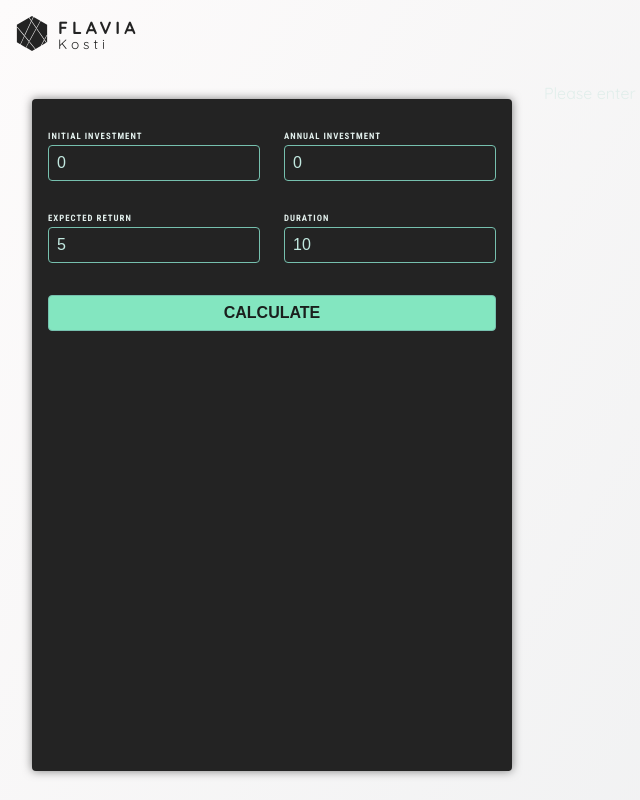
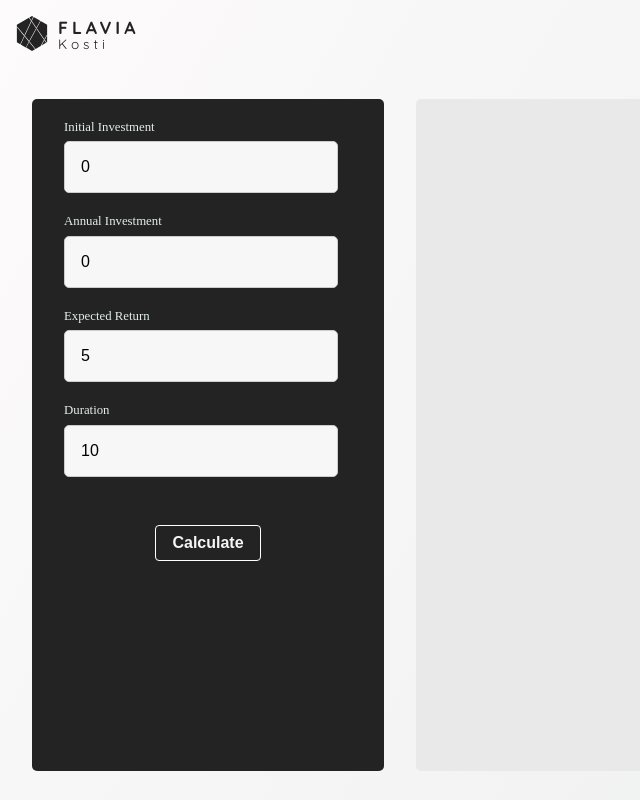
Before and after one commit to flavia3107/angular-invest-mini-project, an Angular app: page / in a window 1280 px wide. Shown: the whole page, without its empty margins (0-640 px from the left). Built offline with nearby package versions, Linux system fonts and the light colour scheme.

Commit message:
Investment-Calculator: Re-design P2

```diff
--- a/src/app/investment-result/investment-result.component.css
+++ b/src/app/investment-result/investment-result.component.css
@@ -17,3 +17,10 @@ table tbody {
     font-size: 0.85rem;
     color: #c2e9e0;
 }
+
+.result-container {
+    background: #e9e9e9;
+    height: 100%;
+    margin: 2rem 2rem 2rem 0;
+    border-radius: 5px;
+}
--- a/src/app/investment-result/investment-result.component.html
+++ b/src/app/investment-result/investment-result.component.html
@@ -1,3 +1,4 @@
+<div class="result-container">
     @if (!results()) {
     <p class="center">Please enter some values and press "Calculate".</p>
     } @else {
@@ -24,3 +25,4 @@
         </tbody>
     </table>
     }
+</div>
--- a/src/app/user-input/user-input.component.css
+++ b/src/app/user-input/user-input.component.css
@@ -1,36 +1,34 @@
 form {
-    padding: 1rem;
-    max-width: 30rem;
+    padding: 1rem 2rem;
+    width: 22rem;
     margin: 2rem;
-    border-radius: 4px;
-    box-shadow: 0 0 10px rgba(0, 0, 0, 0.5);
+    border-radius: 5px;
     height: 100%;
     background-color: #232323;
-}
-
-.input-group {
     display: flex;
-    justify-content: space-evenly;
-    gap: 1.5rem;
+    flex-direction: column;
+    align-items: center;
+    overflow: auto;
 }
 
 label {
-    display: block;
-    margin-bottom: 0.25rem;
-    font-family: "Roboto Condensed", sans-serif;
-    font-size: 0.55rem;
-    font-weight: bold;
-    text-transform: uppercase;
-    letter-spacing: 1px;
+    font-family: serif;
+    font-size: 0.8rem;
+}
+
+p {
+    width: 100%;
+    margin-top: 0;
 }
 
 input {
-    width: 100%;
-    padding: 0.5rem;
-    border: 1px solid #76c0ae;
-    border-radius: 0.25rem;
-    background-color: transparent;
-    color: #c2e9e0;
+    width: 95%;
+    border: 1px solid #ccc;
+    background: #f7f7f7;
+    padding: 1rem;
+    border-radius: 5px;
+    resize: none;
+    margin: 0.4rem auto 0;
     font-size: 1rem;
 }
 
@@ -39,16 +37,16 @@ input:focus-visible {
 }
 
 button {
-    width: 100%;
-    padding: 0.5rem;
-    border: 1px solid #76c0ae;
+    padding: 0.5rem 1rem;
+    border: 1px solid #ffffff;
     border-radius: 0.25rem;
-    background-color: #83e6c0;
-    color: #1a1f1d;
+    background-color: #232323;
+    color: #f6f6f6;
     font-size: 1rem;
     font-weight: bold;
-    text-transform: uppercase;
+    width: fit-content;
     cursor: pointer;
+    margin-top: 2rem;
 }
 
 button:hover {
--- a/src/app/user-input/user-input.component.html
+++ b/src/app/user-input/user-input.component.html
@@ -1,17 +1,12 @@
 <form (ngSubmit)="onSubmit()">
-    <div class="input-group">
     <p>
         <label for="initial-investment">Initial Investment</label>
-            <input id="initial-investment" name="initial-investment" type="number"
-                [(ngModel)]="enteredInitialInvestment" />
+        <input id="initial-investment" name="initial-investment" type="number" [(ngModel)]="enteredInitialInvestment" />
     </p>
     <p>
         <label for="annual-investment">Annual Investment</label>
-            <input id="annual-investment" name="annual-investment" type="number"
-                [(ngModel)]="enteredAnnualInvestment" />
+        <input id="annual-investment" name="annual-investment" type="number" [(ngModel)]="enteredAnnualInvestment" />
     </p>
-    </div>
-    <div class="input-group">
     <p>
         <label for="expected-return">Expected Return</label>
         <input id="expected-return" name="expected-return" type="number" [(ngModel)]="enteredExpectedReturn" />
@@ -20,8 +15,5 @@
         <label for="duration">Duration</label>
         <input id="duration" name="duration" type="number" [(ngModel)]="enteredDuration" />
     </p>
-    </div>
-    <p>
     <button>Calculate</button>
-    </p>
 </form>
--- a/src/styles.css
+++ b/src/styles.css
@@ -28,3 +28,8 @@ app-root {
   display: flex;
   height: calc(100vh - 8rem);
 }
+
+app-investment-result {
+  width: 100%;
+  height: 100%;
+}
```
Lines whose indentation alone changed are shown as unchanged.
